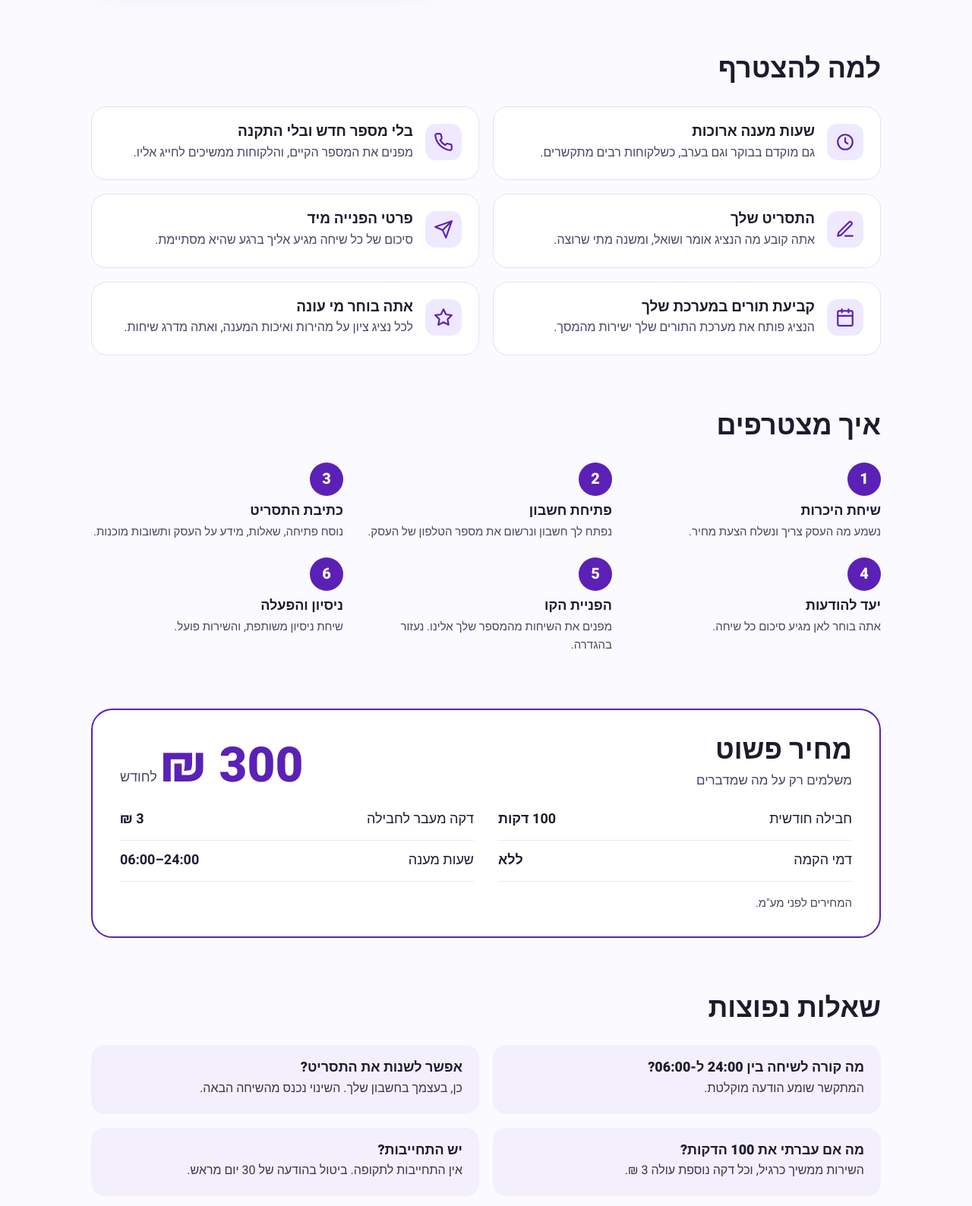
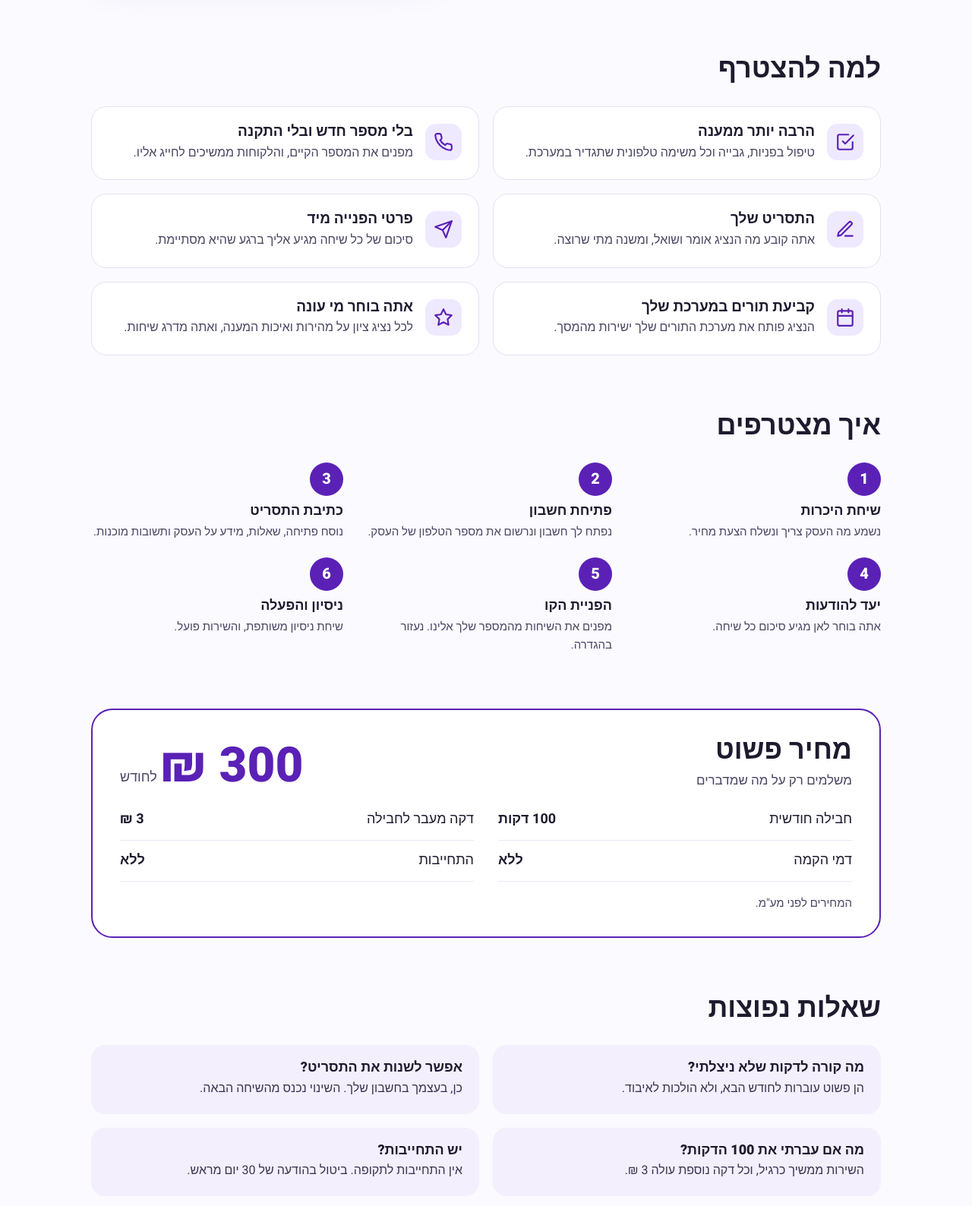
Before and after one commit to liopar77-eng/s.center-poblic, a plain HTML site: page index.html in a window 1280 px wide. Shown: the part 920-2508 px from the top of the page at 76% size. Drawn offline with Linux system fonts and the light colour scheme.

Commit message:
שאלה על גלגול דקות, הסרת שעות הפעילות
Co-Authored-By: Claude Opus 5.5 <noreply@anthropic.com>
Claude-Session: https://claude.ai/code/session_01ToctrHkQjupKPm4p8h1Quj

```diff
--- a/index.html
+++ b/index.html
@@ -4,9 +4,9 @@
 <meta charset="utf-8">
 <meta name="viewport" content="width=device-width,initial-scale=1">
 <title>Star Center – מזכירות חיצונית לעסקים</title>
-<meta name="description" content="נציג אנושי עונה לכל שיחה לעסק שלך מ-06:00 עד 24:00, ב-3 ₪ לדקת שיחה. בלי מספר חדש ובלי דמי הקמה.">
+<meta name="description" content="נציג אנושי עונה לכל שיחה לעסק שלך ומטפל בכל מה שתגדיר, ב-3 ₪ לדקת שיחה. בלי מספר חדש, בלי דמי הקמה ובלי התחייבות.">
 <meta property="og:title" content="Star Center – אף שיחה לא נשארת בלי מענה">
-<meta property="og:description" content="מזכירות חיצונית לעסקים: מענה אנושי מ-06:00 עד 24:00, ב-3 ₪ לדקה.">
+<meta property="og:description" content="מזכירות חיצונית לעסקים: מענה אנושי בשם העסק שלך, ב-3 ₪ לדקה, ללא התחייבות.">
 <meta property="og:locale" content="he_IL">
 <meta name="theme-color" content="#5B21B6">
 <link rel="preconnect" href="https://fonts.googleapis.com">
@@ -118,7 +118,7 @@ footer{text-align:center;color:var(--muted);font-size:14px;padding:0 0 32px}
         <p class="lead">נציג אנושי עונה בשם העסק שלך, שואל את השאלות שבחרת, ושולח לך את פרטי הפנייה מיד בסיום השיחה. אתה ממשיך לעבוד, הלקוחות מקבלים מענה.</p>
         <a class="btn btn-light" href="#lead">אני רוצה לשמוע עוד</a>
         <div class="stats">
-          <div class="stat"><b><bdi dir="ltr" style="white-space:nowrap">06:00–24:00</bdi></b><span>18 שעות מענה ביום</span></div>
+          <div class="stat"><b>ללא</b><span>התחייבות</span></div>
           <div class="stat"><b>3 ₪</b><span>לדקת שיחה</span></div>
           <div class="stat"><b>0 ₪</b><span>דמי הקמה</span></div>
         </div>
@@ -176,7 +176,7 @@ footer{text-align:center;color:var(--muted);font-size:14px;padding:0 0 32px}
   <section aria-labelledby="why">
     <h2 id="why">למה להצטרף</h2>
     <div class="grid2">
-      <div class="card"><div class="ico"><svg aria-hidden="true" width="26" height="26" viewBox="0 0 24 24" fill="none" stroke="#5B21B6" stroke-width="2" stroke-linecap="round" stroke-linejoin="round"><circle cx="12" cy="12" r="9"/><path d="M12 7v5l3 2"/></svg></div><div><h3>שעות מענה ארוכות</h3><p>גם מוקדם בבוקר וגם בערב, כשלקוחות רבים מתקשרים.</p></div></div>
+      <div class="card"><div class="ico"><svg aria-hidden="true" width="26" height="26" viewBox="0 0 24 24" fill="none" stroke="#5B21B6" stroke-width="2" stroke-linecap="round" stroke-linejoin="round"><path d="M9 11l3 3L22 4"/><path d="M21 12v7a2 2 0 0 1-2 2H5a2 2 0 0 1-2-2V5a2 2 0 0 1 2-2h11"/></svg></div><div><h3>הרבה יותר ממענה</h3><p>טיפול בפניות, גבייה וכל משימה טלפונית שתגדיר במערכת.</p></div></div>
       <div class="card"><div class="ico"><svg aria-hidden="true" width="26" height="26" viewBox="0 0 24 24" fill="none" stroke="#5B21B6" stroke-width="2" stroke-linecap="round" stroke-linejoin="round"><path d="M22 16.9v3a2 2 0 0 1-2.2 2 19.8 19.8 0 0 1-8.6-3.1 19.5 19.5 0 0 1-6-6A19.8 19.8 0 0 1 2.1 4.2 2 2 0 0 1 4.1 2h3a2 2 0 0 1 2 1.7c.1.9.4 1.8.7 2.7a2 2 0 0 1-.5 2.1L8 9.8a16 16 0 0 0 6 6l1.3-1.3a2 2 0 0 1 2.1-.5c.9.3 1.8.6 2.7.7a2 2 0 0 1 1.7 2z"/></svg></div><div><h3>בלי מספר חדש ובלי התקנה</h3><p>מפנים את המספר הקיים, והלקוחות ממשיכים לחייג אליו.</p></div></div>
       <div class="card"><div class="ico"><svg aria-hidden="true" width="26" height="26" viewBox="0 0 24 24" fill="none" stroke="#5B21B6" stroke-width="2" stroke-linecap="round" stroke-linejoin="round"><path d="M12 20h9"/><path d="M16.5 3.5a2.1 2.1 0 0 1 3 3L7 19l-4 1 1-4z"/></svg></div><div><h3>התסריט שלך</h3><p>אתה קובע מה הנציג אומר ושואל, ומשנה מתי שרוצה.</p></div></div>
       <div class="card"><div class="ico"><svg aria-hidden="true" width="26" height="26" viewBox="0 0 24 24" fill="none" stroke="#5B21B6" stroke-width="2" stroke-linecap="round" stroke-linejoin="round"><path d="M22 2 11 13"/><path d="M22 2 15 22l-4-9-9-4z"/></svg></div><div><h3>פרטי הפנייה מיד</h3><p>סיכום של כל שיחה מגיע אליך ברגע שהיא מסתיימת.</p></div></div>
@@ -207,7 +207,7 @@ footer{text-align:center;color:var(--muted);font-size:14px;padding:0 0 32px}
         <div><span>חבילה חודשית</span><strong>100 דקות</strong></div>
         <div><span>דקה מעבר לחבילה</span><strong>3 ₪</strong></div>
         <div><span>דמי הקמה</span><strong>ללא</strong></div>
-        <div><span>שעות מענה</span><strong dir="ltr">06:00–24:00</strong></div>
+        <div><span>התחייבות</span><strong>ללא</strong></div>
       </div>
       <p class="note">המחירים לפני מע"מ.</p>
     </div>
@@ -216,7 +216,7 @@ footer{text-align:center;color:var(--muted);font-size:14px;padding:0 0 32px}
   <section aria-labelledby="faq">
     <h2 id="faq">שאלות נפוצות</h2>
     <div class="grid2">
-      <div class="faq"><h3>מה קורה לשיחה בין 24:00 ל-06:00?</h3><p>המתקשר שומע הודעה מוקלטת.</p></div>
+      <div class="faq"><h3>מה קורה לדקות שלא ניצלתי?</h3><p>הן פשוט עוברות לחודש הבא, ולא הולכות לאיבוד.</p></div>
       <div class="faq"><h3>אפשר לשנות את התסריט?</h3><p>כן, בעצמך בחשבון שלך. השינוי נכנס מהשיחה הבאה.</p></div>
       <div class="faq"><h3>מה אם עברתי את 100 הדקות?</h3><p>השירות ממשיך כרגיל, וכל דקה נוספת עולה 3 ₪.</p></div>
       <div class="faq"><h3>יש התחייבות?</h3><p>אין התחייבות לתקופה. ביטול בהודעה של 30 יום מראש.</p></div>
```
